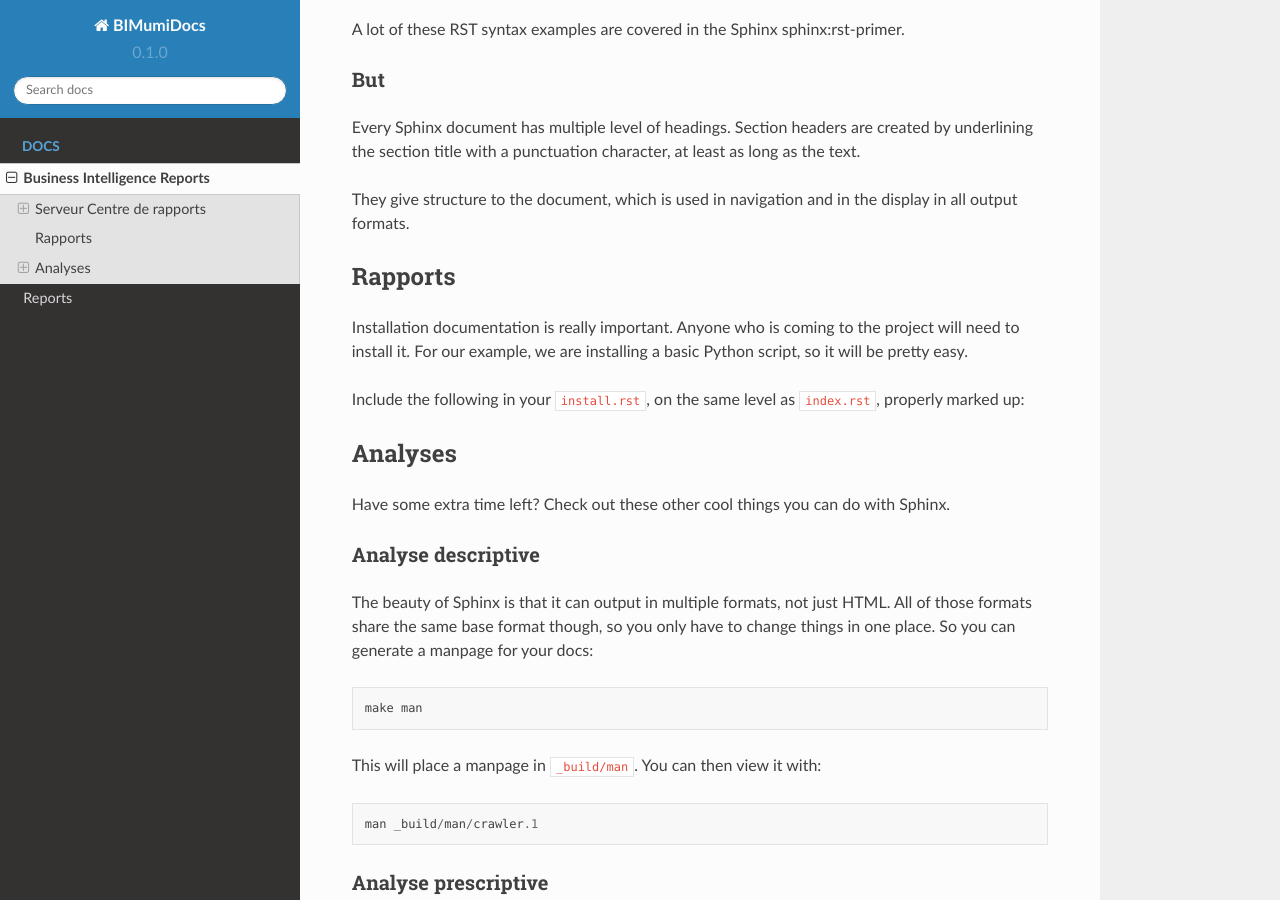
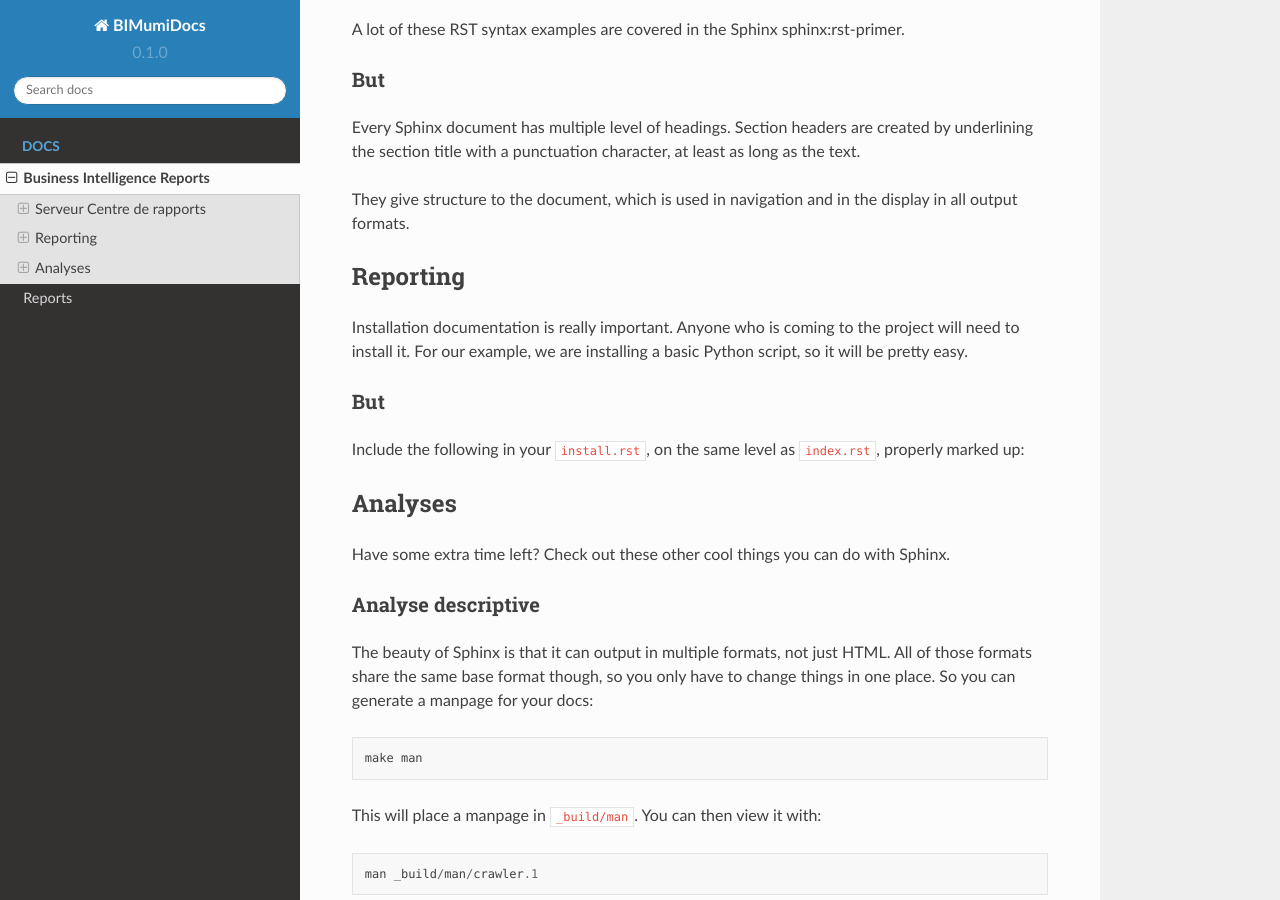
Before and after one commit to JonathanLuhunga/BusinessIntelligence, a Sphinx documentation site: the page built from docs/source/usage.rst, in a window 1280 px wide and 900 px high, scrolled down 534 px. Built offline with Sphinx 7.4.7 and the Read the Docs theme 2.0.0, drawn with Linux system fonts in a browser that asks for light colours.

Commit message:
Update usage.rst

```diff
--- a/docs/source/usage.rst
+++ b/docs/source/usage.rst
@@ -28,7 +28,7 @@ A lot of these RST syntax examples are covered in the Sphinx :ref:`sphinx:rst-pr
    pair: Syntax; Hyperlink
 
 But
---------
+-----
 
 Every Sphinx document has multiple level of headings.
 Section headers are created by underlining
@@ -38,7 +38,7 @@ as long as the text.
 They give structure to the document,
 which is used in navigation and in the display in all output formats.
 
-Rapports
+Reporting
 ********
 
 Installation documentation is really important.
@@ -46,6 +46,9 @@ Anyone who is coming to the project will need to install it.
 For our example,
 we are installing a basic Python script,
 so it will be pretty easy.
+
+But
+-----
 
 Include the following in your ``install.rst``,
 on the same level as ``index.rst``, properly marked up:
```
